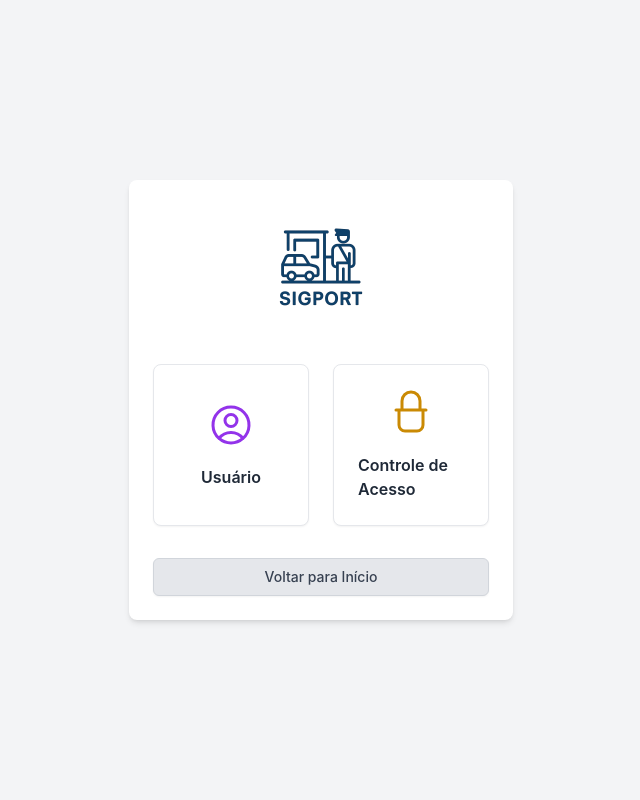
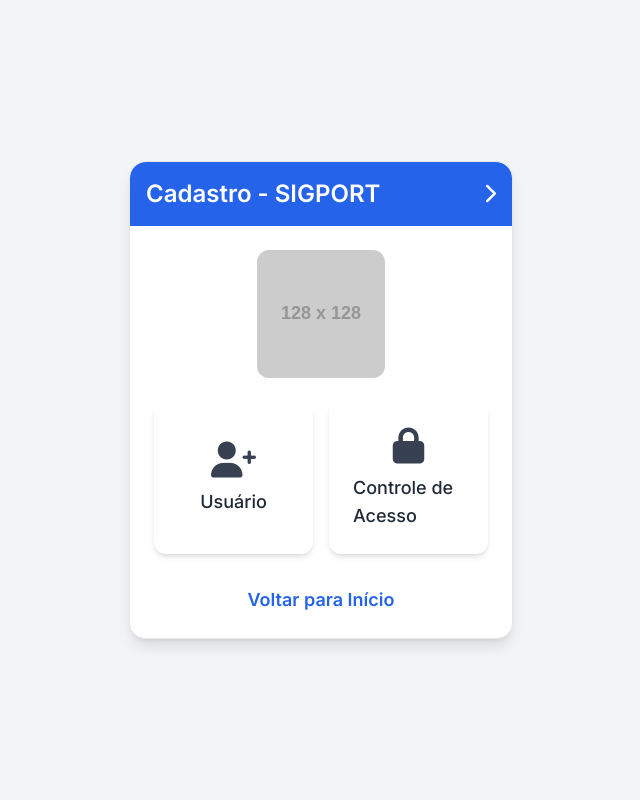
Before and after one commit to FabioVRocha/SIGPORT, a Flask app: page /cadastro in a window 1280 px wide. Shown: the whole page, without its empty margins (319-959 px from the left). Run offline with Flask 3, Linux system fonts and the light colour scheme; the visitor is signed in with stand-in values (Sample User, id 1); grey boxes labelled with a size stand in for pictures from a placeholder-image service; some libraries are stand-ins or nearby versions.

Commit message:
Novo Layout

```diff
--- a/Templates/cadastro.html
+++ b/Templates/cadastro.html
@@ -4,38 +4,62 @@
     <meta charset="UTF-8">
     <meta name="viewport" content="width=device-width, initial-scale=1.0">
     <title>Cadastro - SIGPORT</title>
+    <!-- Inclui o Tailwind CSS via CDN -->
     <script src="https://cdn.tailwindcss.com"></script>
+    <!-- Define a fonte Inter para todo o documento -->
+    <link href="https://fonts.googleapis.com/css2?family=Inter:wght@400;500;600;700&display=swap" rel="stylesheet">
+    <!-- Inclui o Font Awesome para ícones -->
+    <link rel="stylesheet" href="https://cdnjs.cloudflare.com/ajax/libs/font-awesome/6.0.0-beta3/css/all.min.css">
     <style>
+        /* Define a fonte Inter para todo o corpo */
         body {
             font-family: 'Inter', sans-serif;
         }
     </style>
 </head>
-<body class="bg-gray-100 flex items-center justify-center min-h-screen p-4">
-    <div class="bg-white p-6 rounded-lg shadow-md w-full max-w-sm space-y-8">
+<body class="bg-gray-100 min-h-screen flex items-center justify-center p-4">
+    <div class="relative bg-white shadow-lg rounded-2xl w-full max-w-sm overflow-hidden border border-gray-200">
+        <!-- Faixa azul superior (Header) -->
+        <div class="bg-blue-600 text-white p-4 flex items-center justify-between rounded-t-2xl">
+            <h1 class="text-2xl font-semibold">Cadastro - SIGPORT</h1>
+            <!-- Ícone de seta (mantido do design original) -->
+            <i class="fas fa-chevron-right text-xl"></i>
+        </div>
+
+        <!-- Área de conteúdo principal -->
+        <div class="p-6">
+            <!-- Centraliza o logo, se houver -->
             <div class="flex justify-center mb-6">
-            <img src="{{ url_for('static', filename='logo.png') }}" alt="Logo SIGPORT" class="h-32">
+                <!-- Substituí o `url_for` por um placeholder, já que é um HTML estático.
+                     Se você estiver usando Flask, mantenha `src="{{ url_for('static', filename='logo.png') }}"`. -->
+                <img src="https://placehold.co/128x128/aabbcc/ffffff?text=LOGO" alt="Logo SIGPORT" class="h-32 rounded-xl object-contain">
             </div>
-        <div class="grid grid-cols-2 gap-6">
-            <a href="/users/new" class="flex flex-col items-center justify-center p-6 bg-white border border-gray-200 rounded-lg shadow-sm hover:bg-purple-50 hover:shadow-lg hover:-translate-y-1 transform transition duration-200 ease-in-out group">
-                <svg xmlns="http://www.w3.org/2000/svg" fill="none" viewBox="0 0 24 24" stroke-width="1.5" stroke="currentColor" class="w-12 h-12 text-purple-600 group-hover:text-purple-700 transition duration-200 ease-in-out">
-                    <path stroke-linecap="round" stroke-linejoin="round" d="M17.982 18.725A7.488 7.488 0 0012 15.75a7.488 7.488 0 00-5.982 2.975m11.963 0a9 9 0 10-11.963 0m11.963 0A8.966 8.466 0 0112 21a8.966 8.466 0 01-5.982-2.275M15 9.75a3 3 0 11-6 0 3 3 0 016 0z" />
-                </svg>
-                <span class="mt-4 text-md font-semibold text-gray-800 group-hover:text-purple-800 transition duration-200 ease-in-out">Usuário</span>
+
+            <div class="grid grid-cols-2 gap-4">
+                <!-- Botão Usuário -->
+                <a href="/users/new" class="bg-white rounded-xl p-6 flex flex-col items-center justify-center shadow-md hover:shadow-lg transition-shadow duration-300 transform hover:scale-105">
+                    <!-- Ícone de usuário (Font Awesome) -->
+                    <i class="fas fa-user-plus text-4xl text-gray-700 mb-2"></i>
+                    <span class="text-lg font-medium text-gray-800">Usuário</span>
                 </a>
+
+                <!-- Controle de Acesso (condicional, mantém a lógica Jinja2) -->
                 {% if is_admin %}
-            <a href="/access_control" class="flex flex-col items-center justify-center p-6 bg-white border border-gray-200 rounded-lg shadow-sm hover:bg-yellow-50 hover:shadow-lg hover:-translate-y-1 transform transition duration-200 ease-in-out group">
-                <svg xmlns="http://www.w3.org/2000/svg" fill="none" viewBox="0 0 24 24" stroke-width="1.5" stroke="currentColor" class="w-12 h-12 text-yellow-600 group-hover:text-yellow-700 transition duration-200 ease-in-out">
-                    <path stroke-linecap="round" stroke-linejoin="round" d="M16.5 10.5V6a4.5 4.5 0 10-9 0v4.5m-3 0h15m-1.5 0v7.5a3 3 0 01-3 3h-6a3 3 0 01-3-3v-7.5h12z" />
-                </svg>
-                <span class="mt-4 text-md font-semibold text-gray-800 group-hover:text-yellow-800 transition duration-200 ease-in-out">Controle de Acesso</span>
+                <a href="/access_control" class="bg-white rounded-xl p-6 flex flex-col items-center justify-center shadow-md hover:shadow-lg transition-shadow duration-300 transform hover:scale-105">
+                    <!-- Ícone de controle de acesso (Font Awesome - cadeado) -->
+                    <i class="fas fa-lock text-4xl text-gray-700 mb-2"></i>
+                    <span class="text-lg font-medium text-gray-800">Controle de Acesso</span>
                 </a>
                 {% endif %}
             </div>
-        <a href="/index"
-           class="w-full flex justify-center py-2 px-4 border border-gray-300 rounded-md shadow-sm text-sm font-medium text-gray-700 bg-gray-200 hover:bg-gray-300 focus:outline-none focus:ring-2 focus:ring-offset-2 focus:ring-gray-500 transition duration-150 ease-in-out">
+
+            <!-- Botão Voltar para Início -->
+            <div class="mt-8 text-center">
+                <a href="/index" class="text-blue-600 font-semibold text-lg hover:text-blue-800 transition-colors duration-200">
                     Voltar para Início
                 </a>
             </div>
+        </div>
+    </div>
 </body>
 </html>
```
Also changed, not shown: Templates/index.html (+50 -61 lines), Static/Logo.svg (deleted), Static/Logo2.png (added). Lines whose indentation alone changed are shown as unchanged.
